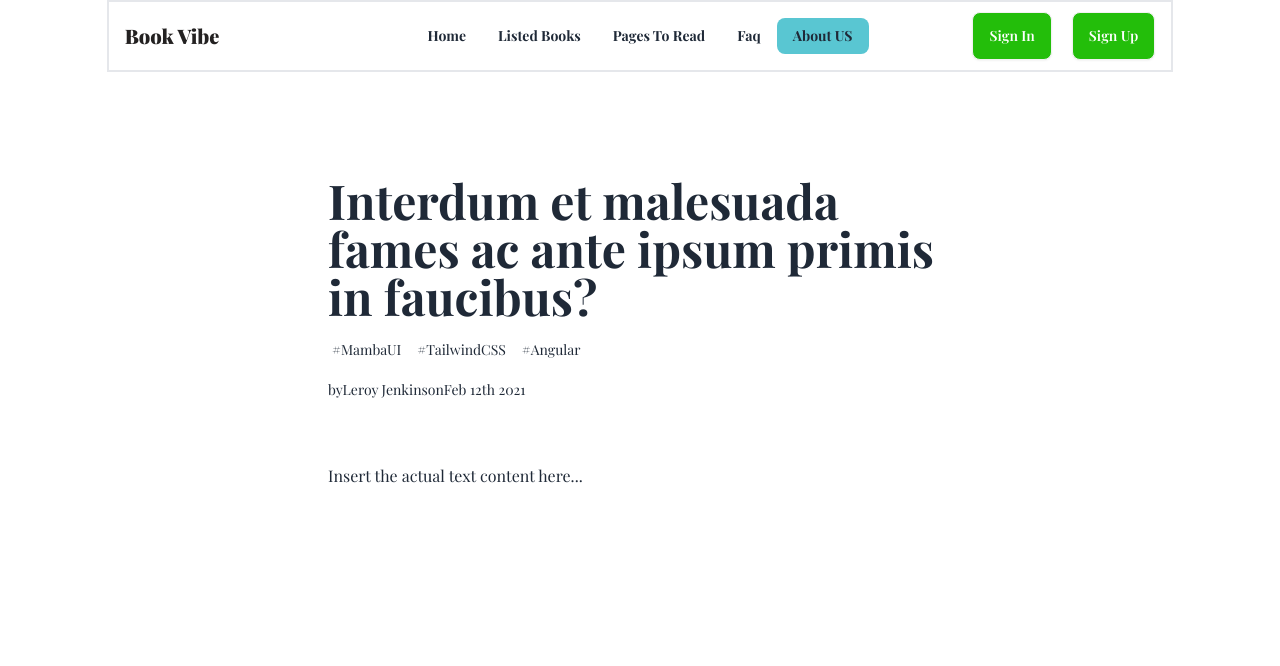
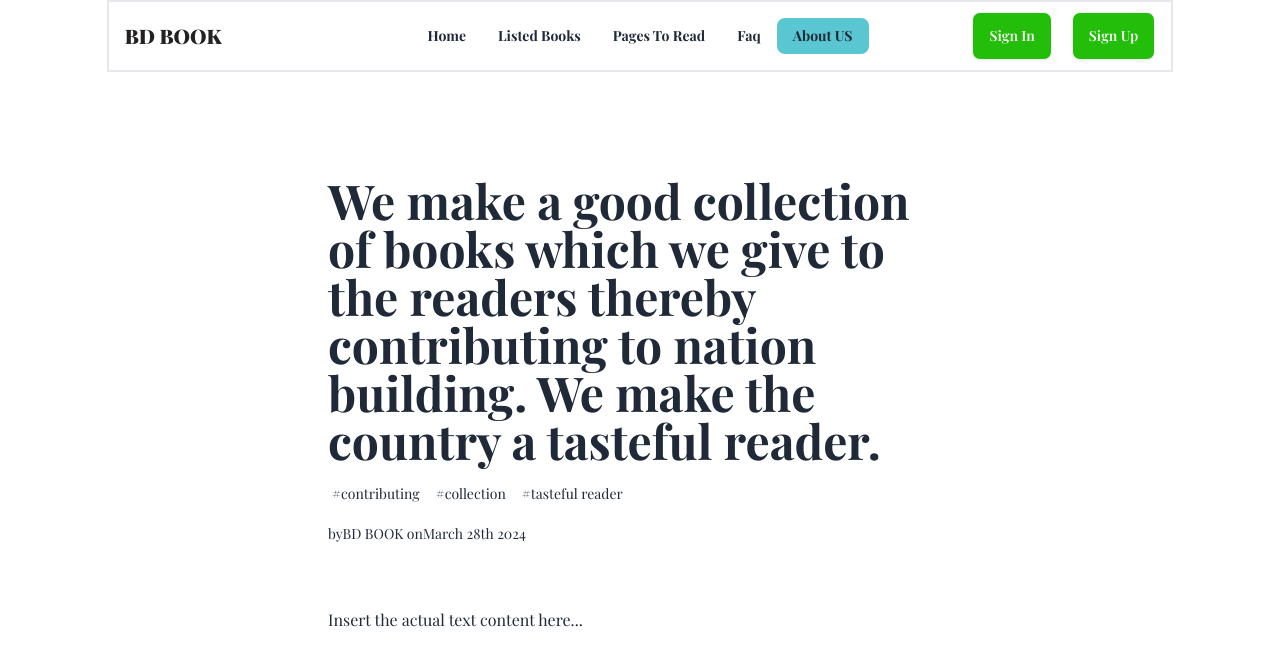
Before and after one commit to didarulZend1981/bd-book, a React (Vite) app: page /About in a window 1280 px wide. Shown: the top 666 px of the page. Built offline with nearby package versions, Linux system fonts and the light colour scheme; a web font is replaced by a local one.

Commit message:
about update

```diff
--- a/src/components/NavBar.jsx
+++ b/src/components/NavBar.jsx
@@ -37,7 +37,7 @@ const NavBar = () => {
         {links}
       </ul>
     </div>
-    <a className="text-xl text-[#232121] font-black">Book Vibe</a>
+    <a className="text-xl text-[#232121] font-black">BD BOOK</a>
   </div>
   <div className="navbar-center hidden lg:flex">
     <ul className="menu menu-horizontal px-1">
--- a/src/pages/About.jsx
+++ b/src/pages/About.jsx
@@ -5,17 +5,17 @@ const About = () => {
     <div>
           <article className="max-w-2xl px-6 py-24 mx-auto space-y-16 dark:bg-gray-100 dark:text-gray-900">
 	<div className="w-full mx-auto space-y-4">
-		<h1 className="text-5xl font-bold leading-none">Interdum et malesuada fames ac ante ipsum primis in faucibus?</h1>
+		<h1 className="text-5xl font-bold leading-none">We make a good collection of books which we give to the readers thereby contributing to nation building. We make the country a tasteful reader.</h1>
 		<div className="flex flex-wrap space-x-2 text-sm dark:text-gray-600">
-			<a rel="noopener noreferrer" href="#" className="p-1 hover:underline">#MambaUI</a>
-			<a rel="noopener noreferrer" href="#" className="p-1 hover:underline">#TailwindCSS</a>
-			<a rel="noopener noreferrer" href="#" className="p-1 hover:underline">#Angular</a>
+			<a rel="noopener noreferrer" href="#" className="p-1 hover:underline">#contributing</a>
+			<a rel="noopener noreferrer" href="#" className="p-1 hover:underline">#collection</a>
+			<a rel="noopener noreferrer" href="#" className="p-1 hover:underline">#tasteful reader</a>
 		</div>
 		<p className="text-sm dark:text-gray-600">by
 			<a href="#" target="_blank" rel="noopener noreferrer" className="hover:underline dark:text-violet-600">
-				<span>Leroy Jenkins</span>
-			</a>on
-			<time datetime="2021-02-12 15:34:18-0200">Feb 12th 2021</time>
+				<span>BD BOOK</span>
+			</a>  on
+			<time datetime="2021-02-12 15:34:18-0200">March 28th 2024</time>
 		</p>
 	</div>
 	<div className="dark:text-gray-800">
--- a/src/pages/Faq.jsx
+++ b/src/pages/Faq.jsx
@@ -16,10 +16,7 @@ const Faq = () => {
 				<summary className="px-4 py-6 focus:outline-none focus-visible:dark:ring-violet-600">What genres do you specialize in?</summary>
 				<p className="px-4 py-6 pt-0 ml-4 -mt-4 dark:text-gray-600">We specialize in a wide range of genres including fiction, non-fiction, mystery, sci-fi, fantasy, and more. </p>
 			</details>
-			<details className="w-full border rounded-lg">
-				<summary className="px-4 py-6 focus:outline-none focus-visible:dark:ring-violet-600">Eleifend feugiat sollicitudin laoreet adipiscing bibendum suscipit erat?</summary>
-				<p className="px-4 py-6 pt-0 ml-4 -mt-4 dark:text-gray-600">Justo libero tellus integer tincidunt justo semper consequat venenatis aliquet imperdiet. Ultricies urna proin fusce nulla pretium sodales vel magna et massa euismod vulputate sed. </p>
-			</details>
+
 		</div>
 	</div>
 </section>
```
